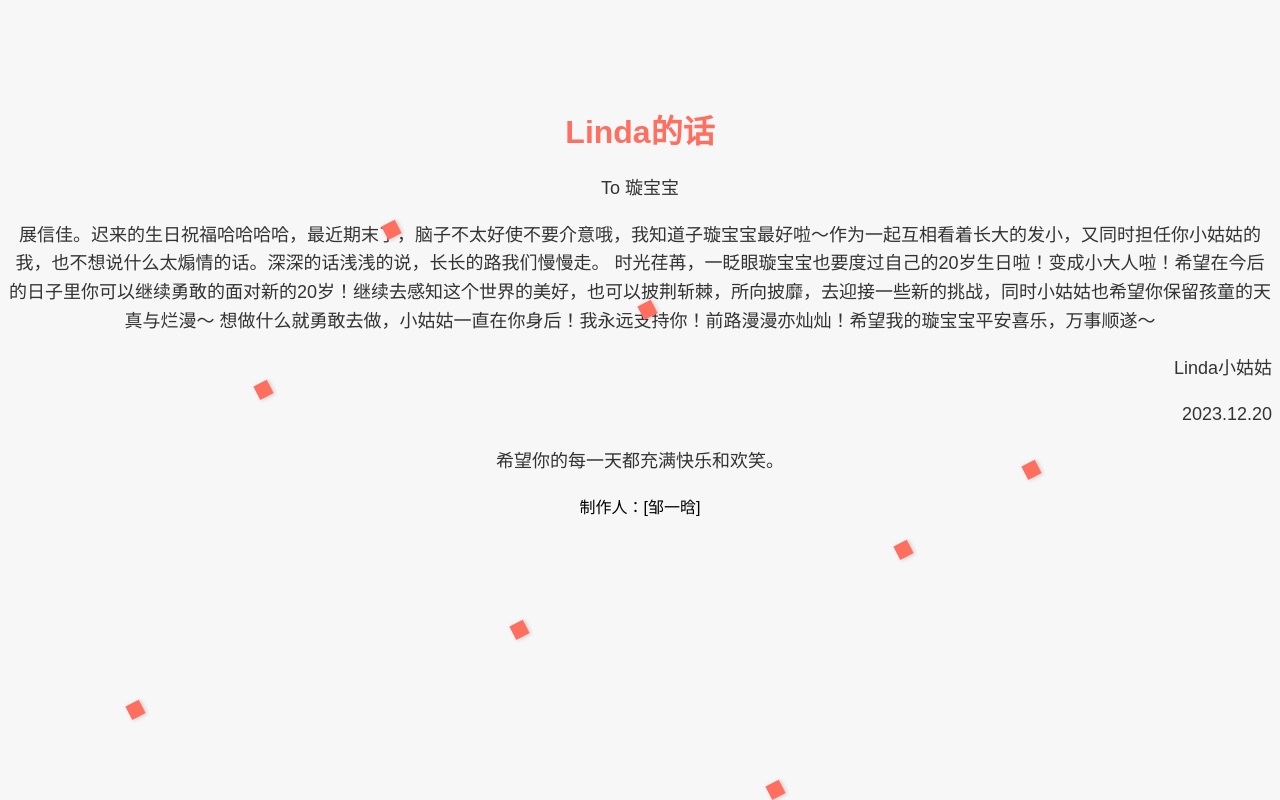
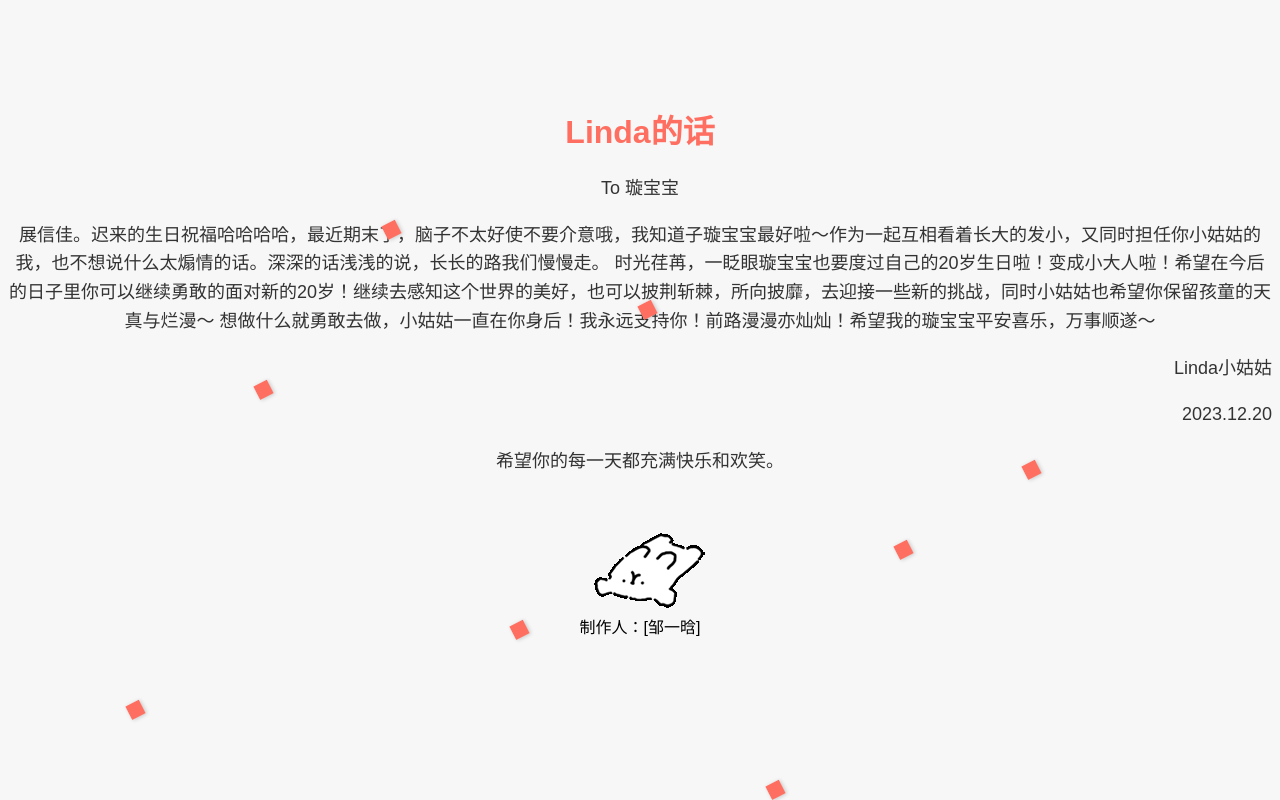
Before and after one commit to Asnhanx/Fu-Zixuan, a plain HTML site: page index.html in a window 1280 px wide. Shown: the part 770-1570 px from the top of the page. Drawn offline with Linux system fonts and the light colour scheme.

Commit message:
Update index.html

```diff
--- a/index.html
+++ b/index.html
@@ -65,7 +65,7 @@
                                                                                                                                                                                             <p align="right">2023.12.20</p>
 
     <p>希望你的每一天都充满快乐和欢笑。</p>
-
+    <img src="线条小狗 (1).gif">
     <div class="footer">制作人：[邹一晗]</div>
 </body>
 </html>
```
